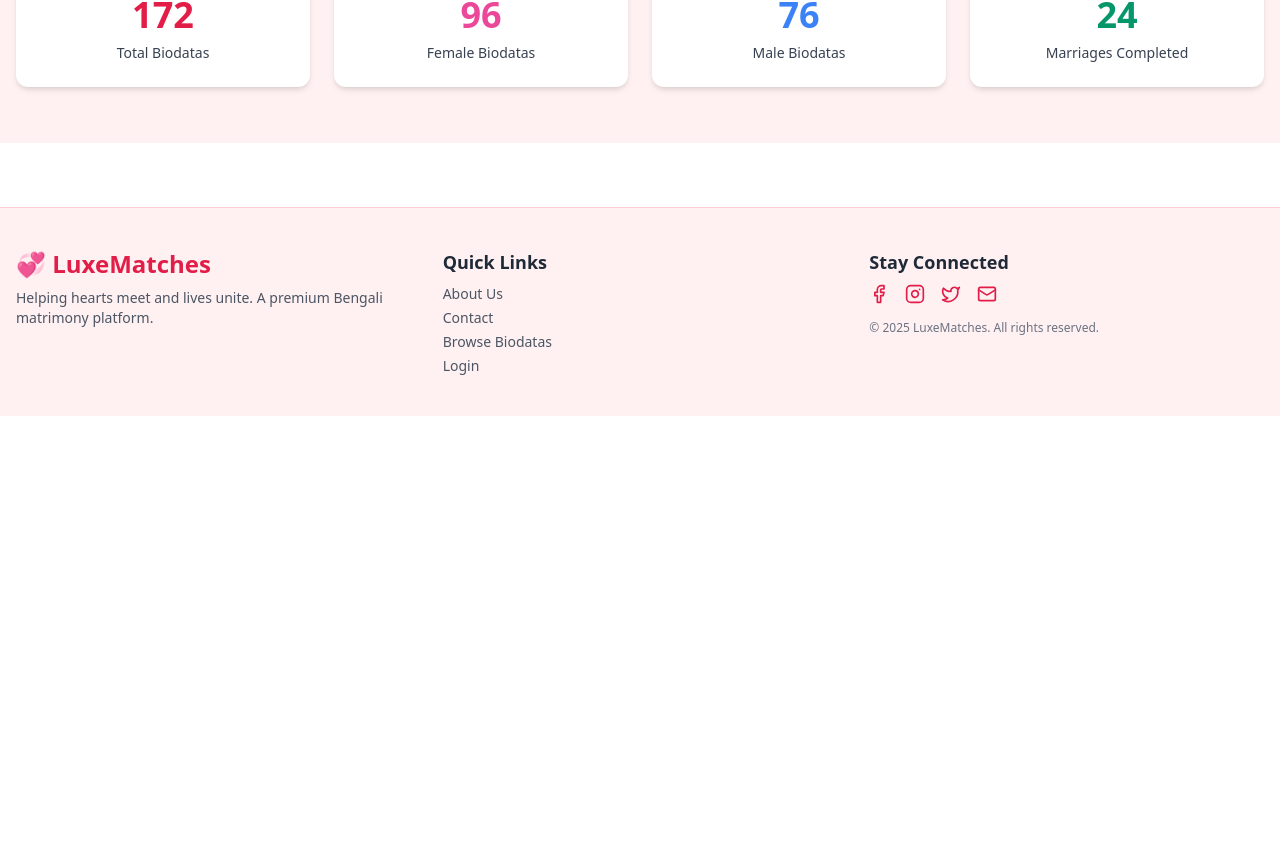
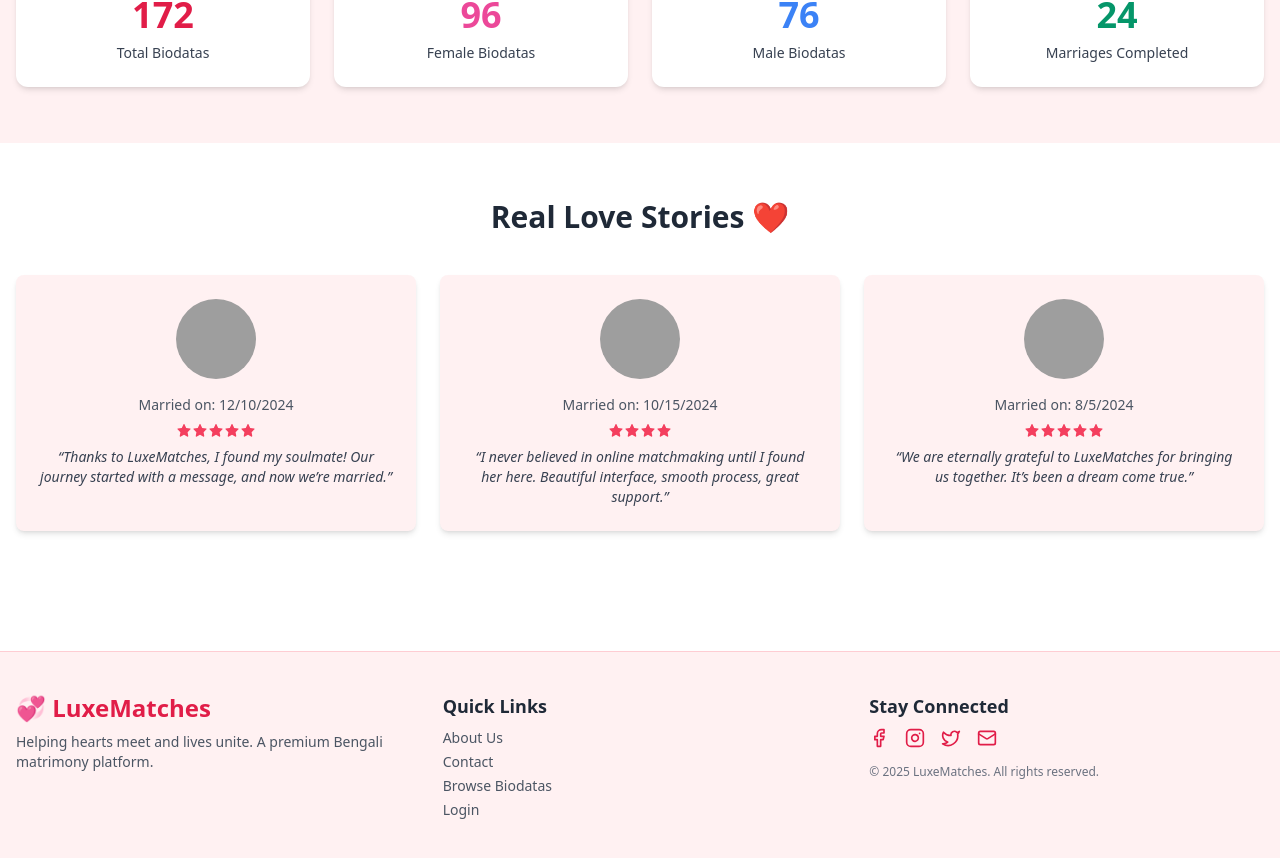
Before and after one commit to Md-Sufian-Jidan/luxe-matches-client, a React (Vite) app: page / in a window 1280 px wide. Shown: the part 1529-2387 px from the top of the page. Before the commit the page ends 1945 px from the top, so only its background shows below. Built offline with nearby package versions, Linux system fonts and the light colour scheme; no server answers; grey boxes are pictures that could not be loaded.

Commit message:
success stories added

```diff
--- a/package.json
+++ b/package.json
@@ -19,6 +19,7 @@
     "match-sorter": "^8.0.0",
     "prop-types": "^15.8.1",
     "react": "^19.0.0",
+    "react-countup": "^6.5.3",
     "react-dom": "^19.0.0",
     "react-helmet": "^6.1.0",
     "react-hook-form": "^7.56.1",
--- a/src/Pages/Home/Home/Home.jsx
+++ b/src/Pages/Home/Home/Home.jsx
@@ -1,6 +1,7 @@
 import Banner from "../Banner/Banner";
 import PremiumBiodata from "../PremiumBiodata/PremiumBiodata";
 import SuccessCounter from "../SuccessCounter/SuccessCounter";
+import SuccessStories from "../SuccessStories/SuccessStories";
 
 const Home = () => {
     return (
@@ -8,6 +9,7 @@ const Home = () => {
             <Banner />
             <PremiumBiodata />
             <SuccessCounter />
+            <SuccessStories />
         </div>
     );
 };
--- a/src/Pages/Home/SuccessCounter/SuccessCounter.jsx
+++ b/src/Pages/Home/SuccessCounter/SuccessCounter.jsx
@@ -8,7 +8,7 @@ const counters = [
     { title: 'Marriages Completed', count: 24, color: 'text-emerald-600' },
 ];
 
-export default function SuccessCounter() {
+const SuccessCounter = () => {
     return (
         <section className="bg-rose-50 py-14">
             <div className="max-w-7xl mx-auto px-4 text-center">
@@ -34,3 +34,5 @@ export default function SuccessCounter() {
         </section>
     );
 }
+
+export default SuccessCounter
--- /dev/null
+++ b/src/Pages/Home/SuccessStories/SuccessStories.jsx
@@ -0,0 +1,72 @@
+import { motion } from 'framer-motion';
+import { AiFillStar } from 'react-icons/ai';
+
+const successStories = [
+    {
+        id: 1,
+        image: 'https://i.pravatar.cc/150?img=30',
+        date: '2024-12-10',
+        stars: 5,
+        text: 'Thanks to LuxeMatches, I found my soulmate! Our journey started with a message, and now we’re married.',
+    },
+    {
+        id: 2,
+        image: 'https://i.pravatar.cc/150?img=35',
+        date: '2024-10-15',
+        stars: 4,
+        text: 'I never believed in online matchmaking until I found her here. Beautiful interface, smooth process, great support.',
+    },
+    {
+        id: 3,
+        image: 'https://i.pravatar.cc/150?img=32',
+        date: '2024-08-05',
+        stars: 5,
+        text: 'We are eternally grateful to LuxeMatches for bringing us together. It’s been a dream come true.',
+    },
+];
+
+// Sort by latest date
+const sortedStories = successStories.sort(
+    (a, b) => new Date(b.date) - new Date(a.date)
+);
+
+const SuccessStories = () => {
+    return (
+        <section className="bg-white py-14">
+            <div className="max-w-7xl mx-auto px-4">
+                <h2 className="text-3xl font-bold text-center text-gray-800 mb-10">
+                    Real Love Stories ❤️
+                </h2>
+                <div className="grid grid-cols-1 md:grid-cols-3 gap-6">
+                    {sortedStories.map((story, i) => (
+                        <motion.div
+                            key={story.id}
+                            initial={{ opacity: 0, y: 30 }}
+                            whileInView={{ opacity: 1, y: 0 }}
+                            transition={{ delay: i * 0.15 }}
+                            viewport={{ once: true }}
+                            className="bg-rose-50 p-6 rounded-lg shadow-md text-center"
+                        >
+                            <img
+                                src={story.image}
+                                alt="Couple"
+                                className="w-20 h-20 mx-auto rounded-full object-cover mb-4"
+                            />
+                            <p className="text-gray-600 text-sm mb-2">
+                                Married on: {new Date(story.date).toLocaleDateString()}
+                            </p>
+                            <div className="flex justify-center mb-2 text-rose-500">
+                                {[...Array(story.stars)].map((_, idx) => (
+                                    <AiFillStar key={idx} />
+                                ))}
+                            </div>
+                            <p className="text-gray-700 text-sm italic">“{story.text}”</p>
+                        </motion.div>
+                    ))}
+                </div>
+            </div>
+        </section>
+    );
+}
+
+export default SuccessStories;
```
Also changed, not shown: 1 other file (tests, documents, lock files or other folders). Lines whose indentation alone changed are shown as unchanged.
